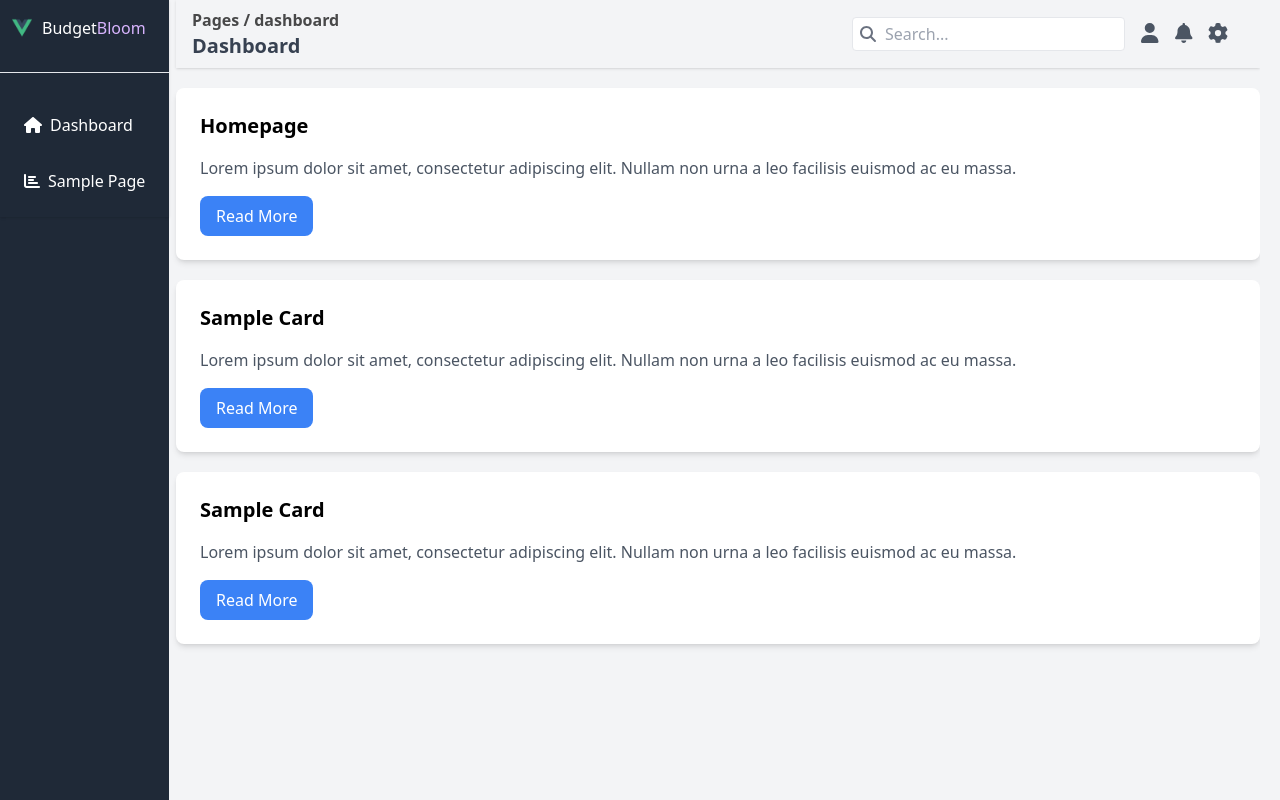
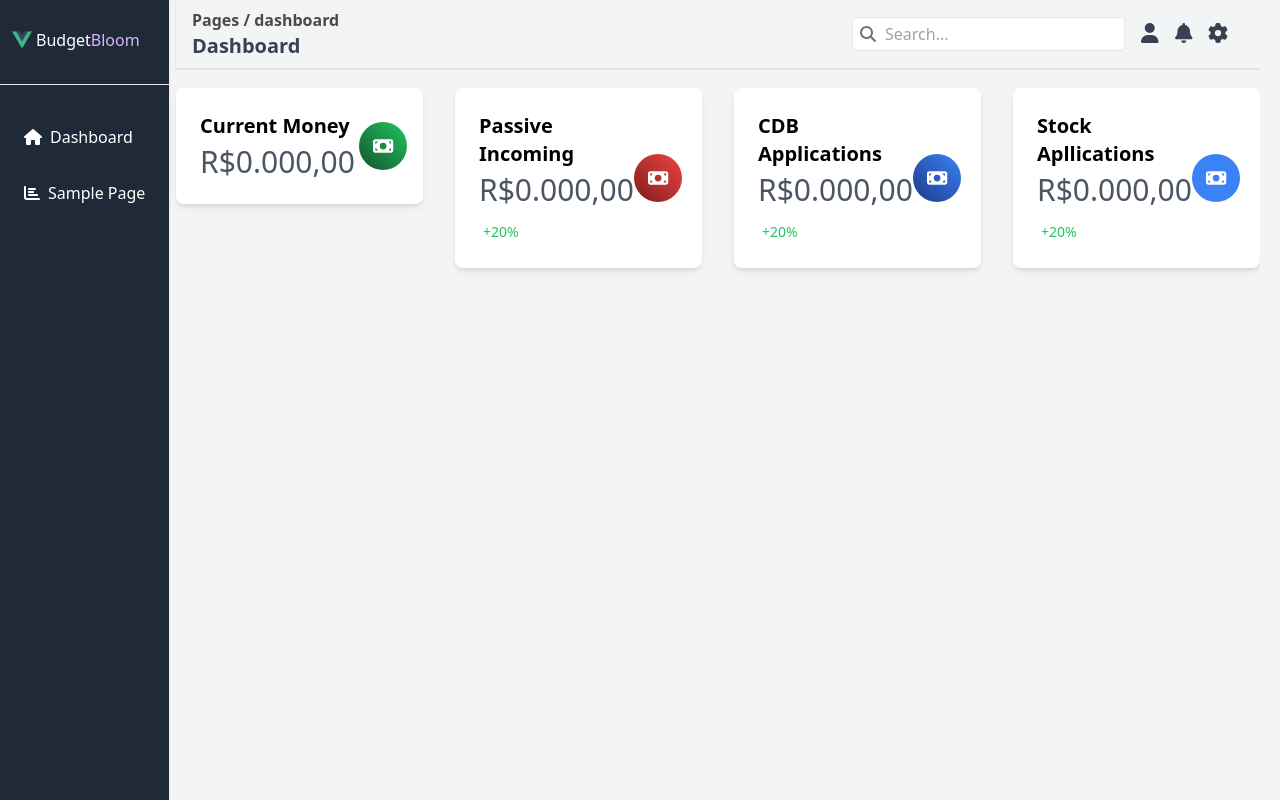
Before and after one commit to MrVitor0/BudgetBloom, a Vue app: page / in a window 1280 px wide. Built offline with nearby package versions, Linux system fonts and the light colour scheme.

Commit message:
DPT-004 <feat> New Components & Fixes

```diff
--- /dev/null
+++ b/src/components/common/PriceCard.vue
@@ -0,0 +1,52 @@
+<template>
+    <div class="bg-white shadow-md rounded-lg p-6 flex items-center justify-between">
+      <div>
+        <h2 class="text-xl font-semibold mb-1">{{ title }}</h2>
+        <p class="text-gray-600 text-3xl">{{ amount }} <span class="text-green-500 text-sm ml-1">{{ percentage }}</span></p>
+      </div>
+      <div>
+        <button :class="gradientClass" class="text-white w-12 h-12 rounded-full flex items-center justify-center">
+          <font-awesome-icon :icon="icon" class="text-lg" />
+        </button>
+      </div>
+    </div>
+  </template>
+
+  <script>
+  import { FontAwesomeIcon } from '@fortawesome/vue-fontawesome';
+
+  export default {
+    components: {
+      FontAwesomeIcon,
+    },
+    props: {
+      title: String,
+      amount: String,
+      percentage: String,
+      icon: String,
+      color: String, // Adicione a prop para a cor do degradê
+    },
+    computed: {
+        gradientClass() {
+        switch (this.color) {
+            case 'blue':
+            return 'bg-gradient-to-tr from-blue-900 to-blue-500 hover:from-blue-800 hover:to-blue-600';
+            case 'red':
+            return 'bg-gradient-to-tr from-red-900 to-red-500 hover:from-red-800 hover:to-red-600';
+            case 'green':
+            return 'bg-gradient-to-tr from-green-900 to-green-500 hover:from-green-800 hover:to-green-600';
+            default:
+            if (this.color && this.color.startsWith('bg-gradient-to-tr')) {
+                return this.color;
+            } else {
+                return 'bg-blue-500 hover:bg-blue-600'; // Cor padrão
+            }
+        }
+      },
+    },
+  }
+  </script>
+
+  <style scoped>
+  /* Adicione estilos específicos, se necessário */
+  </style>
--- a/src/components/Header.vue
+++ b/src/components/layout/Header.vue
@@ -12,9 +12,9 @@
             <font-awesome-icon icon="search" class="text-gray-500 absolute left-2 top-1/2 transform -translate-y-1/2" />
         </div>
         <div class="mr-4">
-            <font-awesome-icon icon="user" class="text-xl text-gray-600 cursor-pointer pl-4" @click="openUserSettings" />
-            <font-awesome-icon icon="bell" class="text-xl text-gray-600 cursor-pointer pl-4" @click="openNotifications" />
-            <font-awesome-icon icon="cog" class="text-xl text-gray-600 cursor-pointer pl-4" @click="openAppSettings" />
+            <font-awesome-icon icon="user" class="text-xl text-gray-700 cursor-pointer pl-4" @click="openUserSettings" />
+            <font-awesome-icon icon="bell" class="text-xl text-gray-700 cursor-pointer pl-4" @click="openNotifications" />
+            <font-awesome-icon icon="cog" class="text-xl text-gray-700 cursor-pointer pl-4" @click="openAppSettings" />
         </div>
         </div>
     </nav>
--- a/src/components/Navbar.vue
+++ b/src/components/layout/Navbar.vue
@@ -1,13 +1,18 @@
 <template>
-  <nav class="bg-gray-800 text-white w-full shadow text-center">
-    <button @click="toggleSidebar" class="block md:hidden px-6 pt-4 pb-3">
-      <font-awesome-icon icon="home" />
-      <span class="pl-2 text-white">Menu</span>
-    </button>
+  <nav class="bg-gray-800 h-full text-white w-full shadow text-center">
     <!-- Project Name-->
-    <div class="flex align-center items-center pl-3 ">
-        <img src="@/assets/logo.png" class="w-5 h-5" style="margin-right: 10px;">
+    <div class="flex justify-between items-center flex-grow pr-3 pt-5 md:pt-3">
+      <div class="flex items-center ml-3">
+        <img src="@/assets/logo.png" class="w-5 h-5 mr-1" >
         <h1 class="my-4 font-medium">Budget<span class="text-purple-300">Bloom</span></h1>
+      </div>
+      <!-- Div que ficará à extrema direita -->
+      <div>
+        <button @click="toggleSidebar" class="block md:hidden pr-3 my-4">
+          <font-awesome-icon icon="home" />
+          <span class="pl-2 text-white">Menu</span>
+        </button>
+      </div>
     </div>
 
     <hr class="h-px my-4 bg-gray-200 border-0 dark:bg-gray-700">
--- a/src/components/DashboardLayout.vue
+++ b/src/components/layout/Vertical.vue
@@ -2,11 +2,11 @@
   <div>
     <div class="md:flex h-screen bg-gray-100">
     <!-- Add a div to create a space for the navbar -->
-    <div class="md:w-15 bg-gray-800 text-white md:fixed md:h-full top-0 left-0">
+    <div class="md:w-15 text-white md:fixed md:h-full top-0 left-0">
       <Navbar :isSidebarOpen="isSidebarOpen" @toggle-sidebar="toggleSidebar"></Navbar>
     </div>
     <div class="md:flex-1 md:pl-20  overflow-y-auto md:ml-24 md:mr-5">
-      <div class="rounded-lg text-white top-0 left-0">
+      <div class="hidden md:block rounded-lg text-white top-0 left-0">
         <Header :isSidebarOpen="isSidebarOpen" @toggle-sidebar="toggleSidebar"></Header>
       </div>
       <div class="md:pt-5">
@@ -21,6 +21,7 @@
 import Navbar from './Navbar.vue';
 import Header from './Header.vue';
 export default {
+  name: 'DashboardLayout',
   components: {
     Navbar,
     Header
--- a/src/views/DashboardHome.vue
+++ /dev/null
@@ -1,22 +0,0 @@
-<template>
-  <div class="bg-white shadow-md rounded-lg p-6 mb-5">
-    <h2 class="text-xl font-semibold mb-4">Homepage</h2>
-    <p class="text-gray-600">Lorem ipsum dolor sit amet, consectetur adipiscing elit. Nullam non urna a leo facilisis euismod ac eu massa.</p>
-    <button class="mt-4 bg-blue-500 hover:bg-blue-600 text-white px-4 py-2 rounded-lg">Read More</button>
-  </div>
-  <div class="bg-white shadow-md rounded-lg p-6 mb-5">
-    <h2 class="text-xl font-semibold mb-4">Sample Card</h2>
-    <p class="text-gray-600">Lorem ipsum dolor sit amet, consectetur adipiscing elit. Nullam non urna a leo facilisis euismod ac eu massa.</p>
-    <button class="mt-4 bg-blue-500 hover:bg-blue-600 text-white px-4 py-2 rounded-lg">Read More</button>
-  </div>
-  <div class="bg-white shadow-md rounded-lg p-6">
-    <h2 class="text-xl font-semibold mb-4">Sample Card</h2>
-    <p class="text-gray-600">Lorem ipsum dolor sit amet, consectetur adipiscing elit. Nullam non urna a leo facilisis euismod ac eu massa.</p>
-    <button class="mt-4 bg-blue-500 hover:bg-blue-600 text-white px-4 py-2 rounded-lg">Read More</button>
-  </div>
-</template>
-
-<script>
-export default {
-}
-</script>
--- /dev/null
+++ b/src/views/Home.vue
@@ -0,0 +1,34 @@
+<template>
+   <div class="flex flex-wrap -mx-4">
+      <div class="w-full md:w-1/2 lg:w-1/4 px-4 mb-5">
+        <price-card title="Current Money" amount="R$0.000,00" icon="money-bill" color="green" />
+      </div>
+      <div class="w-full md:w-1/2 lg:w-1/4 px-4 mb-5">
+        <price-card title="Passive Incoming" amount="R$0.000,00" percentage="+20%" icon="money-bill" color="red" />
+      </div>
+      <div class="w-full md:w-1/2 lg:w-1/4 px-4 mb-5">
+        <price-card title="CDB Applications" amount="R$0.000,00" percentage="+20%"  icon="money-bill" color="blue" />
+      </div>
+      <div class="w-full md:w-1/2 lg:w-1/4 px-4 mb-5">
+        <price-card title="Stock Apllications" amount="R$0.000,00" percentage="+20%"  icon="money-bill"  />
+      </div>
+
+    </div>
+</template>
+
+<script>
+import PriceCard from '@/components/common/PriceCard.vue';
+export default {
+  name: 'DashboardHome',
+  components: {
+    PriceCard
+  },
+  // ... Outras configurações
+}
+</script>
+
+<style scoped>
+.bg-gradient-to-tr {
+  background: linear-gradient(to top right, var(--tw-gradient-stops));
+}
+</style>
--- a/src/views/DashboardPage.vue
+++ b/src/views/Sample.vue
@@ -8,5 +8,6 @@
 
 <script>
 export default {
+  name: 'DashboardSample',
 }
 </script>
```
Also changed, not shown: src/router/index.js (+4 -4 lines).
